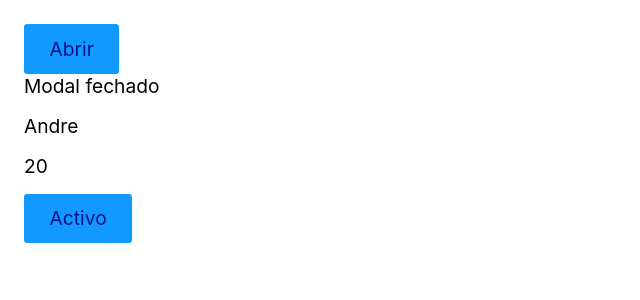
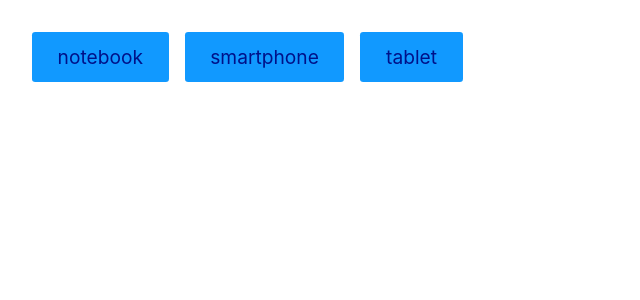
Before and after one commit to jonathanoliveira9/ani_react_app, a React (Create React App) app: page / in a window 1280 px wide. Shown: the top 300 px of the page, without its empty margins (0-640 px from the left). Built offline with nearby package versions, Linux system fonts and the light colour scheme.

Commit message:
exercise 1

```diff
--- a/src/App.js
+++ b/src/App.js
@@ -1,24 +1,29 @@
 import React from 'react';
-import ButtonModal from './components/ButtonModal';
-import Modal from './components/Modal';
+import Product from './components/Product';
 
 const App = () => {
-  const [modal, setModal] = React.useState(false);
-  const [active, setActive] = React.useState(true)
-  const [data, setData] = React.useState({ nickname: 'Andre', year: '20' });
-  function handleClick() {
-    setActive(!active)
-    setData({...data, university: 'Has university'})
+  const [datas, setData] = React.useState(null);
+  const [load, setLoad] = React.useState(null);
+  async function handleClick(event) {
+    setLoad(true)
+    const response = await fetch(`https://ranekapi.origamid.dev/json/api/produto/${event.target.innerText}`)
+    const json = await response.json()
+    setLoad(false)
+    setData(json)
   }
   return (
     <div>
-      <ButtonModal setModal={setModal}></ButtonModal>
-      <div>{modal ? 'Modal Aberto' : 'Modal fechado' }</div>
-      <Modal modal={modal} setModal={setModal}/>
-      <p>{data.nickname}</p>
-      <p>{data.year}</p>
-      <p>{data.university}</p>
-      <button onClick={handleClick}>{active ? 'Activo' : 'Inactive'}</button>
+      <button style={{ margin: '.5rem'}} onClick={handleClick}>
+        notebook
+      </button>
+      <button style={{ margin: '.5rem'}} onClick={handleClick}>
+        smartphone
+      </button>
+      <button style={{ margin: '.5rem'}} onClick={handleClick}>
+        tablet
+      </button>
+      {load && <p>Carregando...</p>}
+      {!load && datas && <Product datas={datas}/> }
     </div>
   );
 }
--- a/src/components/ButtonModal.js
+++ /dev/null
@@ -1,9 +0,0 @@
-import React from 'react'
-
-const ButtonModal = ({setModal}) => {
-  return (
-    <button onClick={() => setModal(true)}>Abrir</button>
-  )
-}
-
-export default ButtonModal
--- a/src/components/Modal.js
+++ /dev/null
@@ -1,13 +0,0 @@
-import React from 'react'
-
-const Modal = ({modal, setModal}) => {
-  if (modal)
-    return (
-      <div>
-        Este é um modal. <button onClick={() => setModal(false)}>Close</button>
-      </div>
-    )
-return null;
-}
-
-export default Modal
--- /dev/null
+++ b/src/components/Product.js
@@ -0,0 +1,13 @@
+import React from 'react'
+
+const Product = ({datas }) => {
+  return (
+    <div>
+      <h1>{datas.nome}</h1>
+      <p>R$ {datas.preco}</p>
+      <img src={datas.fotos[0].src} alt={datas.fotos[0].titulo}></img>
+    </div>
+  )
+}
+
+export default Product
```
